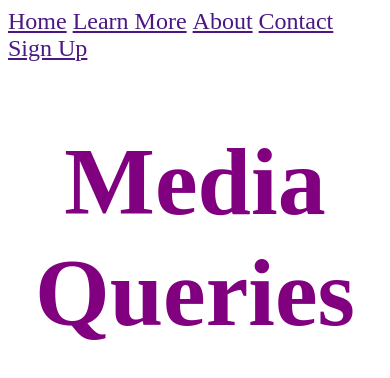
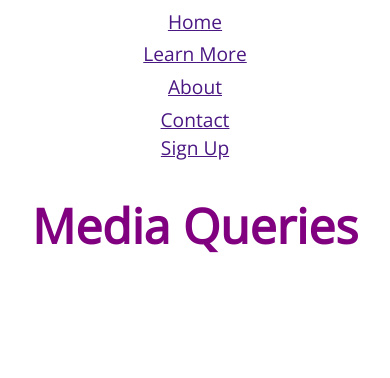
Before and after one commit to thomaswilliamscode/Colt-Steele, a plain HTML site: page CSS/media_queries/media_queries.html in a window 390 px wide. Drawn offline with nearby package versions, Linux system fonts and the light colour scheme.

Commit message:
more media practice

```diff
--- a/CSS/media_queries/main.css
+++ b/CSS/media_queries/main.css
@@ -1,6 +1,6 @@
 
 body{
-
+  font-family:'Open Sans', sans-serif;
 }
 
 h1{
@@ -10,7 +10,10 @@ h1{
 
 nav{
   font-size:1.5em;
+  display:flex;
+  justify-content:space-between;
 }
+
 
 ul,li{
   display:inline;
@@ -18,6 +21,11 @@ ul,li{
   padding:0;
 }
 
+ul{
+  display:flex;
+  min-width:30%;
+  justify-content:space-evenly;
+}
 
 @media (max-width:2000px){
   h1{
@@ -26,6 +34,7 @@ ul,li{
   a{
     color:#87CEFA;
   }
+
 }
 
 @media (max-width:1500px){
@@ -44,13 +53,38 @@ ul,li{
   a{
     color:orange;
   }
+  ul{
+    min-width:40%;
+  }
+
+}
+
+@media (max-width:768px){
+  h1{
+    font-size:4em;
+  }
+  nav, nav ul{
+    flex-direction:column;
+    align-items:center;
+  }
+
 }
 
 @media (max-width:500px){
   h1{
     color:purple;
+    font-size:3em;
   }
   a{
     color:#4B1883;
   }
 }
+
+@media (max-width:430px){
+  h1,{
+    font-size:2em
+  }
+  a{
+    font-size:1.2rem;
+  }
+}
--- a/CSS/media_queries/media_queries.html
+++ b/CSS/media_queries/media_queries.html
@@ -6,6 +6,10 @@
   <meta http-equiv="X-UA-Compatible" content="ie=edge">
   <title>Media Queries</title>
   <link rel="stylesheet" href="main.css">
+  <link rel="preconnect" href="https://fonts.googleapis.com">
+<link rel="preconnect" href="https://fonts.gstatic.com" crossorigin>
+<link href="https://fonts.googleapis.com/css2?family=Open+Sans&display=swap" rel="stylesheet">
+
 </head>
 
 <body>
```
